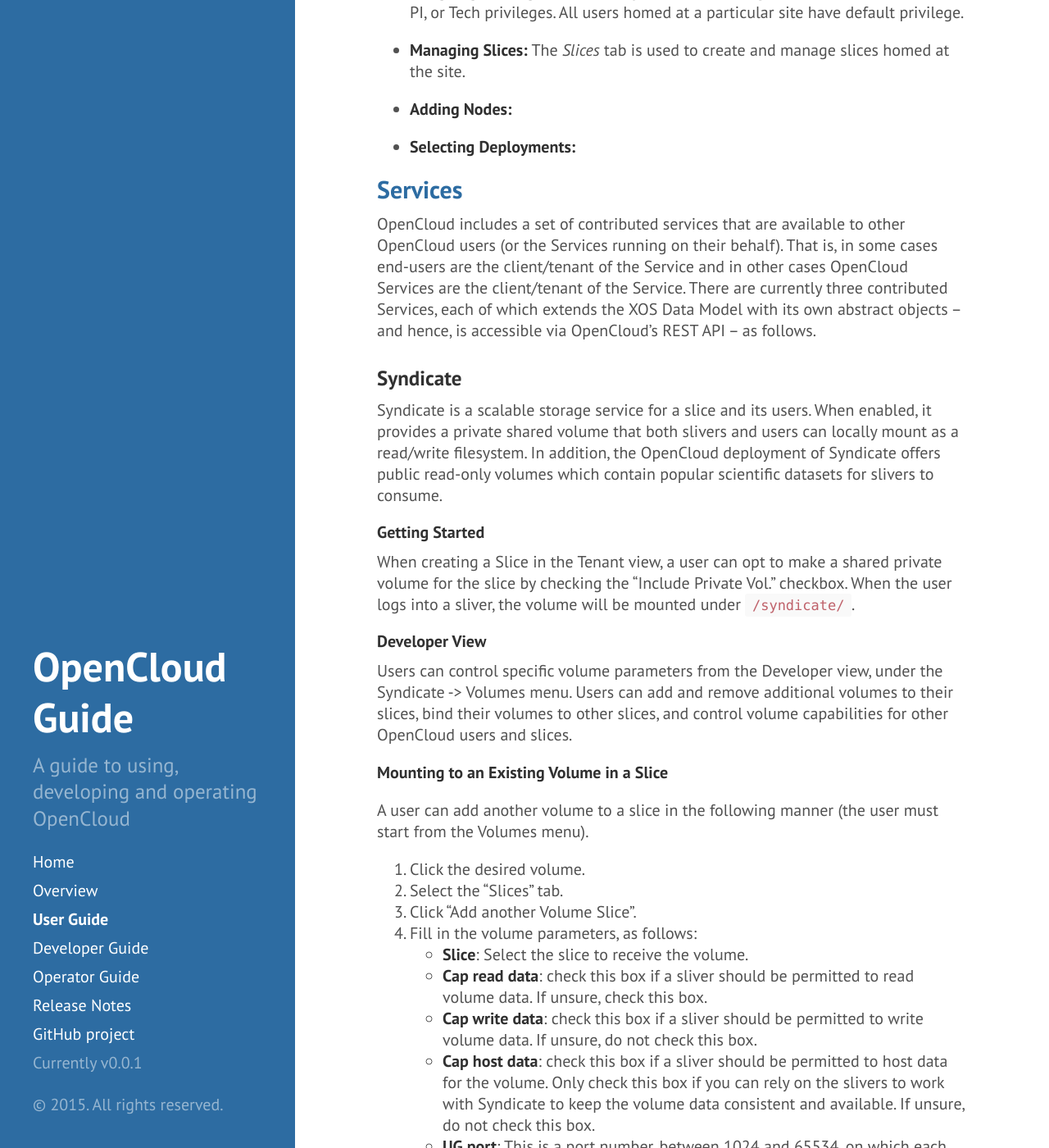
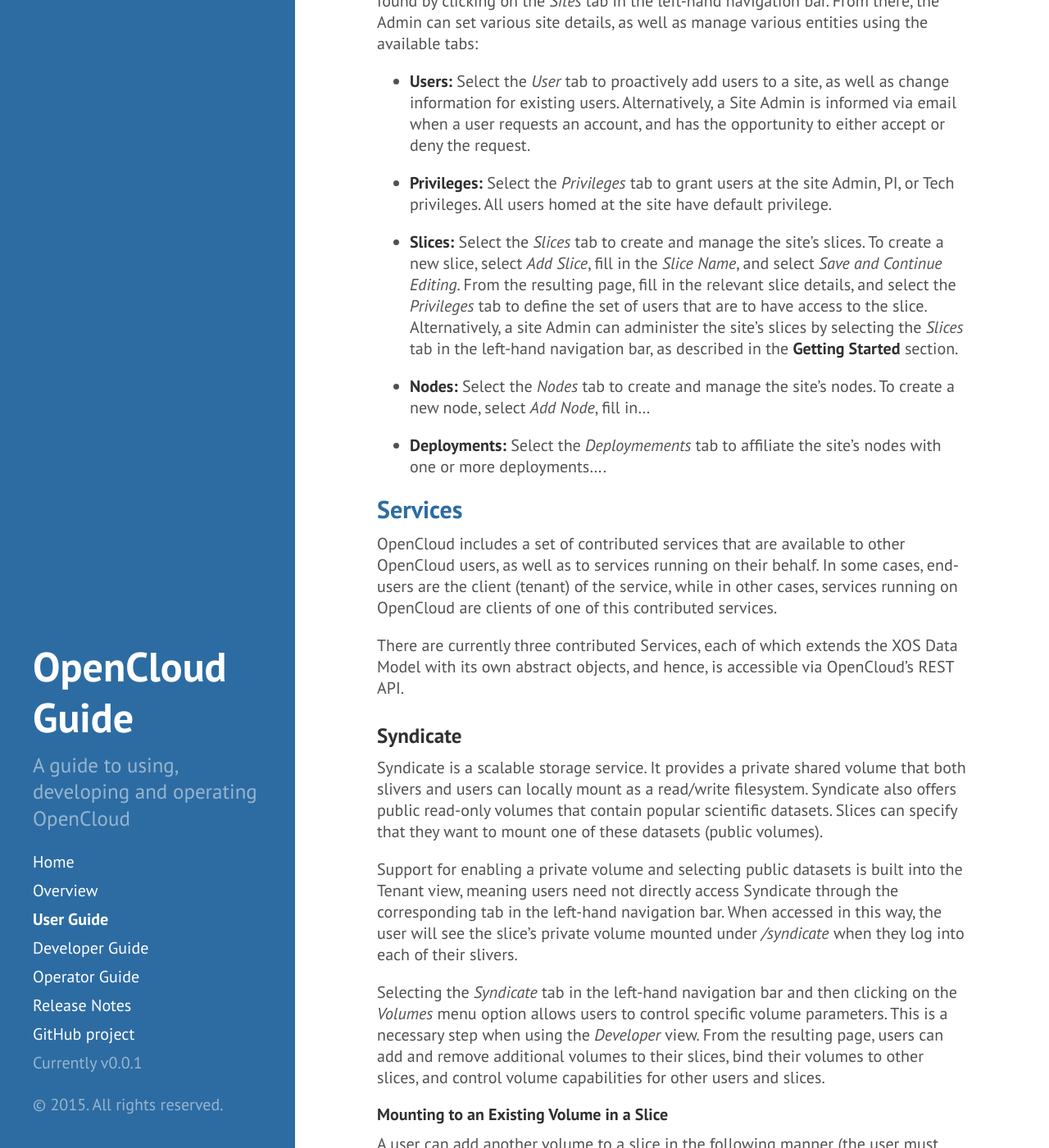
Before and after one commit to open-cloud/open-cloud.github.io.old, a Jekyll site: the page built from 1_user.md, in a window 1280 px wide and 1400 px high, scrolled down 3467 px. Shown: the whole window at 82% size. Built offline with Jekyll 4.4.1, drawn with Linux system fonts in a browser that asks for light colours; Markdown is read by kramdown in place of the engine named in the settings; some of the changed text lies outside the part shown.

Commit message:
fleshed out services

````diff
--- a/1_user.md
+++ b/1_user.md
@@ -18,31 +18,32 @@
 Once the user has an account, the following steps are a quick guide
 to utilizing OpenCloud resources:
 
-1. **Upload a public key.** Click on the *Users* tab at left, click on
-   your email address, and then paste your public key in the box. Click
-   the *Save* button at right.
+1. **Upload a public key.** Select the *Users* tab in the left-hand
+   navigation bar, click on your email address, and then paste your
+   public key in the box. Click the *Save* button at right.
 
-2. **Ask your Site PI to create a slice.** Instructions for PIs (also see
-     **Information for Site Admins**):
-   - Click on the *Slices* tab at left, and then the *Add Slice* button on
-     the right. In the *Slice Details* tab, choose a name for the slice
-     and select your own site from the drop-down. Slice names must be
-     unique. Click the *Save and continue editing* button on the right
-     before proceeding.
-   - In the *Privileges* tab, click the *Add another slice privilege* link.
-     Add the users that will administer the slice with the Admin
-     privilege. (These users will be able to extend slice privileges
-     to other users.)
+2. **Ask your Site PI to create a slice.** Instructions for PIs (see
+     **Administering a Site** for more information):
+   - Select the *Slices* tab in the left-hand navigation bar, and then
+     the *Add Slice* button on the right. In the *Slice Details* form,
+     choose a name for the slice and select your own site from the
+     drop-down menu. Slice names must be unique. Click the *Save and
+     continue editing* button on the right before proceeding.
+   - Select the *Privileges* tab from the top, and then click the *Add
+     another slice privilege* link.  Add the users that will
+     administer the slice with the Admin privilege. (These users will
+     be able to extend slice privileges to other users.)
    - Click the *Save* button when done.
 
 3. **Create slivers.** Use either the Tenant or the Developer View
    (see next section) to instantiate slivers (VMs) for your slice.
 
 4. **Log into slivers.** Once a sliver comes up, the instance ID will
-   appear on the Slivers page for your slice. You should then be able
+   appear on the Slivers page for your slice, or alternatively, will
+   be available to download into a text file. You should then be able
    to login using this ID and the physical node it is running on.
-   Logging into the sliver relies on ssh agent forwarding. You need
-   to run ssh-agent on your client, and that your public key is loaded.
+   Logging into the sliver relies on ssh agent forwarding. You need to
+   run ssh-agent on your client, and that your public key is loaded.
    If ssh-agent is not already running, you can launch it like so:
 
 ```
@@ -74,67 +75,70 @@
 context of the user.
 
 Users are also able to directly navigate the underlying data model
-using the left-hand navigation bar. The top set of items (Deployments,
+using the left-hand navigation bar. The top set of tabs (Deployments,
 Sites, Slices, and Users) correspond to the core XOS objects, as
 described in **Data Model** Section of the **Overview**. The bottom
-set of items (RequestRouter, HyperCache, and Syndicate) correspond to
+set of tabs (RequestRouter, HyperCache, and Syndicate) correspond to
 services that extend XOS. Most users will have no need to directly
-access the data model through the navigation bar, instead taking
-advantage of the tailoered workflows supported by the various views.
+access the data model through the navigation bar, but will instead
+take advantage of the tailoered workflows supported by the various
+views.
 
-There are also views designed to support operators, including both
-thost that operate infrastructure and those that operate
-services. Support for operators is given in the **Operator's Guide**.
+There are also views designed to support operators, including those
+that operate infrastructure and those that operate services. Support
+for operators is given in the **Operator's Guide**.
 
 ###Tenant View
 
 The Tenant view provides a simple graphical interface for users to
 acquire Slivers, with minimal control over the low-level details of
-where those Slivers are placed and how they are interconnected. It is
-loosely patterned after the Amazon EC2 interface.
+where those Slivers are placed and what networks interconnect them. It
+is loosely patterned after the Amazon EC2 interface.
 
 The Tenant view is limited to the ViCCI Deployment, which includes
-clusters at five sites throughout the US and Europe.  Users that want
+clusters at five sites throughout the US and Europe. Users that want
 to acquire Slivers on any other deployment must use the Developer
 view.
 
-The Tenant view allows users to specify the *Site(s)* on which Slivers
-are to be instantiated, select an *Image* and *Flavor* for each
-Sliver, mount select *Data Set(s)* into each of the Slice's Slivers,
-specify the *TCP Ports* the Slice is going to use, and set the
-*ServiceClass* for the Slice (currently only *Best Effort* is
-supported).
+The Tenant view allows users to specify the number of slivers that are
+to be instantiated on the available sites, select an *Image* and
+*Flavor* for each sliver, mount select *Data Set(s)* into each sliver,
+and specify the *TCP Ports* the slice is going to use. Users can also
+set the *ServiceClass* for the slice, although *Best Effort* is
+currently the only supported class.
 
-The *Download Slice Details* button downloads a text file that gives
-details about the user's Slice, including DNS names at which the
-Slivers can be accessed.  Section **Getting Started** explains how to
+Click the *Download Slice Details* button to download a text file that
+gives details about the slice, including the DNS names at which the
+slivers can be accessed. Section **Getting Started** explains how to
 use this configuration information to access (e.g., ssh into) the
-Slivers instantiated for a Slice.
+slivers instantiated for a slice.
 
 ###Developer View
 
-The Developer view gives users full control over how their Slices are
-instantiated, including where *Slivers* are placed, what *Networks*
-connect them, and the *Privileges* granted to other users.
+The Developer view gives users full control over how their slices are
+instantiated, including sliver placement, network configuration, and
+the privileges granted to other users:
 
-With respect to Slivers (configured by selecting the corresponding
-tab), users first select a target *Deployment*, and then pick an
-individual *Node* at that deployment. Users are also able to select an
-*Image* and a *Flavor* on either a per-Sliver or a per-Slice basis.
-All Deployments that the user is permitted to access are visible when
-instantiating Slivers.
+* **Slivers:** Select the *Slivers* tab at the top to manage the
+  slivers bound to the slice. From the resulting page, select a target
+  *Deployment*, and then pick an individual *Node* at that deployment.
+  Users are also able to select an *Image* and a *Flavor* on either a
+  per-sliver or a per-slice basis. All deployments that the user is
+  permitted to access are visible when instantiating slivers.
 
-With respect to Networks (configured by selecting the corresponding
-tab), each Slice is automatically configured with a public and a
-private network, but the user has the option of connecting the slice's
-slivers to additional virtual networks. (Adding additional Networks
-to a Slice is currently an undocumented feature.)
+* **Networks:** Select the *Networks* tab at the top to manage the
+  networks connected to the slice. Each slice is automatically
+  configured with two virtual networks (one public and one private),
+  but the user has the option of connecting the slice's slivers to
+  additional virtual networks. (Creating additional networks and
+  connecting a slice to them is currently an undocumented feature.)
 
-With respect to Privileges (configured by selecting the corresonding
-tab), the user can grant *Admin* privilege to other users, giving them
-the authority to modify slice parameters. Granting a user *Default*
-privilege means the corresponding user is granted access to (is able
-to ssh into) the slice's slivers.
+* **Privileges:** Select the *Privileges* tab at the top to manage the
+  users that have access to the slice. Granting a user *Admin*
+  privilege means giving them the authority to modify slice
+  parameters. Granting a user *Default* privilege means the giving
+  them access to the slice itself, that is, the right to ssh into the
+  slice's slivers.
 
 ###xsh View
 
@@ -143,112 +147,115 @@
 *xoslib*, a library projection of the XOS data model. A builtin
 tutorial illustrates how to use xsh.
 
-##Information for Site Admins
+##Administering a Site
 
-Site Admins are responsible for managing the Users, Slices, and Nodes
-at a Site. Access to information maintained by XOS for a site can be
-found by clicking on the *Sites* item in the left-hand navigation
-bar. From there, the Admin can set various site details, as well as
-manage various entities using the available tabs:
+Site Admins are responsible for managing the users, slices, nodes, and
+deployments affiliated with the site. Access to information maintained
+by XOS for a site can be found by clicking on the *Sites* tab in the
+left-hand navigation bar. From there, the Admin can set various site
+details, as well as manage various entities using the available tabs:
 
+* **Users:** Select the *User* tab to proactively add users to a site,
+    as well as change information for existing users.  Alternatively,
+    a Site Admin is informed via email when a user requests an
+    account, and has the opportunity to either accept or deny the
+    request.
 
-* **Managing Users:** The *User* tab is used to proactively add users
-    to a site, as well as change information for existing users.
-    Alternatively, a Site Admin is informed via email when a user
-    requests an account, and has the opportunity to either accept or
-    deny the request.
+* **Privileges:** Select the *Privileges* tab to grant users at the
+  site Admin, PI, or Tech privileges. All users homed at the site have
+  default privilege.
 
-* **Assigning Privileges:** The *Privileges* tab is used to grant
-  users at the site Admin, PI, or Tech privileges. All users homed at
-  a particular site have default privilege.
+* **Slices:** Select the *Slices* tab to create and manage the site's
+  slices. To create a new slice, select *Add Slice*, fill in the
+  *Slice Name*, and select *Save and Continue Editing*. From the
+  resulting page, fill in the relevant slice details, and select the
+  *Privileges* tab to define the set of users that are to have access
+  to the slice. Alternatively, a site Admin can administer the site's
+  slices by selecting the *Slices* tab in the left-hand navigation
+  bar, as described in the **Getting Started** section.
 
-* **Managing Slices:** The *Slices* tab is used to create and manage
-  slices homed at the site.
+* **Nodes:** Select the *Nodes* tab to create and manage the site's
+  nodes. To create a new node, select *Add Node*, fill in...
 
-* **Adding Nodes:**
-
-
-
-* **Selecting Deployments:**
-
+* **Deployments:** Select the *Deploymements* tab to affiliate the
+  site's nodes with one or more deployments....
 
 ##Services
 
 OpenCloud includes a set of contributed services that are available to
-other OpenCloud users (or the Services running on their behalf). That
-is, in some cases end-users are the client/tenant of the Service and
-in other cases OpenCloud Services are the client/tenant of the Service.
+other OpenCloud users, as well as to services running on their behalf.
+In some cases, end-users are the client (tenant) of the service, while
+in other cases, services running on OpenCloud are clients of one of
+this contributed services.
+
 There are currently three contributed Services, each of which extends
-the XOS Data Model with its own abstract objects -- and hence, is
-accessible via OpenCloud's REST API -- as follows.
+the XOS Data Model with its own abstract objects, and hence, is
+accessible via OpenCloud's REST API.
 
 ###Syndicate
 
-Syndicate is a scalable storage service for a slice and its users.
-When enabled, it provides a private shared volume that both slivers
-and users can locally mount as a read/write filesystem.  In addition,
-the OpenCloud deployment of Syndicate offers public read-only volumes
-which contain popular scientific datasets for slivers to consume.
+Syndicate is a scalable storage service. It provides a private shared
+volume that both slivers and users can locally mount as a read/write
+filesystem. Syndicate also offers public read-only volumes that
+contain popular scientific datasets. Slices can specify that they want
+to mount one of these datasets (public volumes).
 
-####Getting Started
+Support for enabling a private volume and selecting public datasets is
+built into the Tenant view, meaning users need not directly access
+Syndicate through the corresponding tab in the left-hand navigation
+bar. When accessed in this way, the user will see the slice's private
+volume mounted under */syndicate* when they log into each of their
+slivers.
 
-When creating a Slice in the Tenant view, a user can opt to make
-a shared private volume for the slice by checking the "Include
-Private Vol." checkbox.  When the user logs into a sliver, the
-volume will be mounted under `/syndicate/`.
+Selecting the *Syndicate* tab in the left-hand navigation bar and then
+clicking on the *Volumes* menu option allows users to control specific
+volume parameters. This is a necessary step when using the *Developer*
+view. From the resulting page, users can add and remove additional
+volumes to their slices, bind their volumes to other slices, and
+control volume capabilities for other users and slices.
 
-####Developer View
+####Mounting to an Existing Volume in a Slice
 
-Users can control specific volume parameters from the
-Developer view, under the Syndicate -> Volumes menu.  Users can
-add and remove additional volumes to their slices, bind their volumes
-to other slices, and control volume capabilities for other
-OpenCloud users and slices.
-
-**Mounting to an Existing Volume in a Slice**
-
-A user can add another volume to a slice in the following manner
-(the user must start from the Volumes menu).
+A user can add another volume to a slice in the following manner (the
+user must start from the Volumes menu).
 
 1. Click the desired volume.
-2. Select the "Slices" tab.
-3. Click "Add another Volume Slice".
+
+2. Select the *Slices* tab.
+
+3. Click *Add another Volume Slice*.
+
 4. Fill in the volume parameters, as follows:
-    - **Slice**:  Select the slice to receive the volume.
-    - **Cap read data**: check this box if a sliver should be
+    - **Slice**: The slice to receive the volume.
+    - **Cap read data**: Check this box if a sliver should be
       permitted to read volume data.  If unsure, check this box.
-    - **Cap write data**: check this box if a sliver should be
+    - **Cap write data**: Check this box if a sliver should be
       permitted to write volume data.  If unsure, do not check
       this box.
-    - **Cap host data**: check this box if a sliver should be
-      permitted to host data for the volume.  Only check this
+    - **Cap host data**: Check this box if a sliver should be
+      permitted to host data for the volume. Only check this
       box if you can rely on the slivers to work with Syndicate
       to keep the volume data consistent and available.  If
       unsure, do not check this box.
     - **UG port**: This is a port number, between 1024 and 65534,
       on which each sliver's Syndicate User Gateway will listen.
       It does not matter what number the user chooses; it only
-      matters that it is available on each sliver.
+      matters that it is available on each sliver in the slice.
     - **RG port**: This is a port number, between 1024 and 65534,
       on which each sliver's Syndicate Replica Gateway will listen.
       It does not matter which number the user chooses; it only
-      matters that it is available on each sliver.
-5. Click "Save."
+      matters that it is available on each sliver in the slice.
+5. Click *Save*.
 
-Once these steps are carried out, OpenCloud will ensure that the
-new volume will be automatically mounted under `/syndicate/`
-in each sliver.
+Once these steps are carried out, Syndicate ensures that the new
+volume is automatically mounted under */syndicate/* in each sliver.
 
-**NOTE**:  This can only be done with public volumes.  Volumes
-created for a slice in the Tenant view are private by default.
-See "Volume Access Control" below.
+####Creating and Updating Volumes
 
-**Creating and Updating Volumes**
-
-A user can create or change the parameters of their volumes by
-selecting their volume from the volume list, and navigating to
-the "Volume Details" tab.  Most of the "Volume Details" fields
-are self-explanatory, but a few warrant additional comment:
+Users can create or change the parameters of their volumes by
+selecting their volume from the volume list, and navigating to the
+*Volume Details* tab.  Most of the *Volume Details* fields are
+self-explanatory, but a few warrant additional comment:
 
 * **Blocksize**:  This is the number of bytes in a block.
 In Syndicate, a block is the smallest unit of transfer, storage,
@@ -258,10 +265,12 @@
 A good value for read/write volumes is 102400 (100KB).  Read-only
 volumes should choose the medium file size as the block size,
 to maximize transfer efficiency.
+
 * **Archive**:  If set, this volume will need to be configured
 such that a Syndicate Acquisition Gateway (AG) can populate it
 with dataset metadata.  Do not check this box unless you know
 what you are doing.
+
 * **Cap host data**:  If set, this means that by default, a sliver can
 help Syndicate replicate data and coordinate writes to it.  This
 implies a larger degree of trust in the sliver.  If your slivers
@@ -269,38 +278,70 @@
 If you or other machines outside of OpenCloud will do most of the I/O,
 you should *not* check this box.
 
-**Volume Access Control**
+####Volume Access Control
 
-Users can authorize other users to access their volumes.  This is not
-limited to within OpenCloud--if Alice permits Bob to access her volume,
-then Bob can do so from his OpenCloud slivers or his personal machines.
-Users can control the capabilities other users will have: read access
-(*Cap read data*), write access (*Cap write data*), and host access
-(*Cap host data*).
+Users can authorize other users to access their volumes. This is not
+limited to within OpenCloud. If Alice permits Bob to access her
+volume, then Bob can do so from his OpenCloud slivers or from his
+personal machines. (Likewise, Alice can share her OpenCloud volume
+with her own off-OpenCloud machines.)  OpenCloud access to a Users can
+control the capabilities other users will have: read access (*Cap read
+data*), write access (*Cap write data*), and host access (*Cap host
+data*).
 
-Read and write access is self-explanatory.  Host-access should only
-be granted if the user is sufficiently trustworthy, since the "host data"
-capability will grant that user the ability to coordinate writes
-to the volume's files.  If unsure, the user should not check "Cap host data."
+Read and write access is self-explanatory. Host-access should only be
+granted if the user is sufficiently trustworthy, since the *host data*
+capability will grant that user the ability to coordinate writes to
+the volume's files.  If unsure, the user should not check *Cap host
+data*.
 
 ###HyperCache
 
-The HyperCache (HPC) Service is used by *Content Providers* to
-accelerate the delivery of content to Internet users... [todo]
+HyperCache (HPC) is a Content Distribution Nework (CDN). It uses a set
+of distributed caches to to accelerate the delivery of content on
+behalf of a content provider. Selecting the *HyperCache* tab in the
+left-hand navigation bar and then clicking the *Content Provider* menu
+option allows users to specify content they want delivered via the
+CDN. From the resulting page, users can add/remove origin servers that
+source content, register URLs that name content, and specify where
+content is (and is not) to be served.
+
+* **Origin Server:** The URL of an origin server that sources content.
+
+* **CDN Prefix:** A FQDN used to name the content being served.
+
+* **Access Map:** An uploaded file that specifies a policy for where
+    content is and is not delivered.
+
+The format of the map files is defined elsewhere.
 
 ###RequestRouter
 
-The RequestRouter (RR) Service is used by a client service to redirect
-user requests to the best instance of that service. For example,
-HyperCache uses RR to redirect an HTTP GET request to the best cache
-to serve a particular piece of content to a particular end-user. RR
-determines "best" according to the policy specified in a *Service Map*
-filed by the client service.
+RequestRouter (RR) is a multi-tenant service that redirects user
+requests to the best instance of a given client service. For example,
+HyperCache uses RR to redirect HTTP GET requests to the best cache to
+serve a particular piece of content to a particular end-user. RR
+determines "best" according to a client-specified policy known as a
+service map.
 
-A client (tenant) of the RR Service configures a *ServiceMap* by
-specifying the following information: the *Service* requesting the
-Service Map; the *Slice* in which the Service runs (which indirectly
-identifies the candidate instances to which RR redirects requests);
-the URL *Prefix* that end-users will use to name the service; and a
-pair of RR-specific map files, called the *SiteMap* and *AccessMap*,
-respectively. The format of these two map files is defined elsewhere.
+Selecting the *RequestRouter* tab in the left-hand navigation bar --
+and then clicking the *Service Map* menu item -- allows users to
+specify the policy that guides request redirection. From the resulting
+page, users can register a client service, register URLs that name the
+service, and configure various maps.
+
+* **Service:** Client service.
+
+* **Slice:** Slice in which the client service runs. Indirectly
+  identifies the candidate service instances to which RR redirects
+  requests.
+
+* **URL Prefix:** A FQDN used to name the service.
+
+* **Site Map:** An uploaded file that specifies a policy for how
+    requests are to be redirected.
+
+* **Access Map:** An uploaded file that specifies a policy for where
+    the service is and is not available.
+
+The format of the two map files is defined elsewhere.
````
